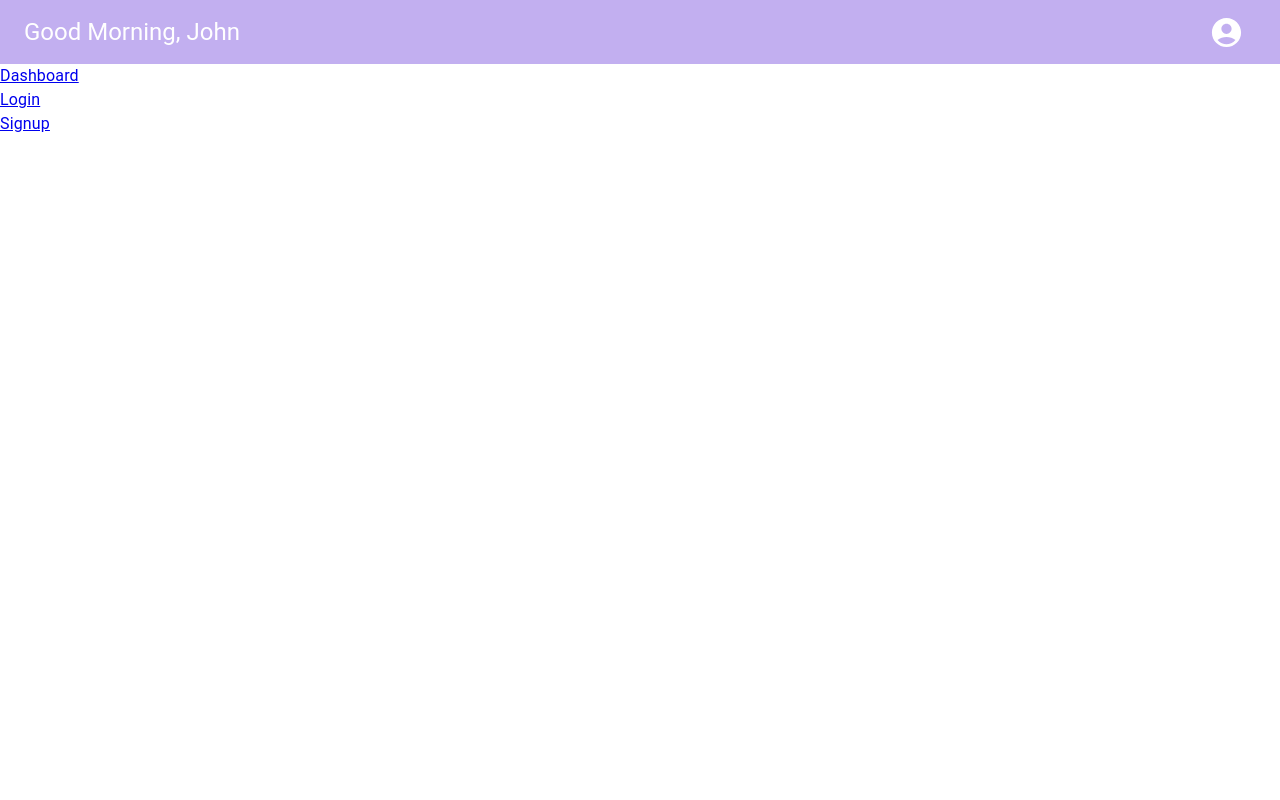
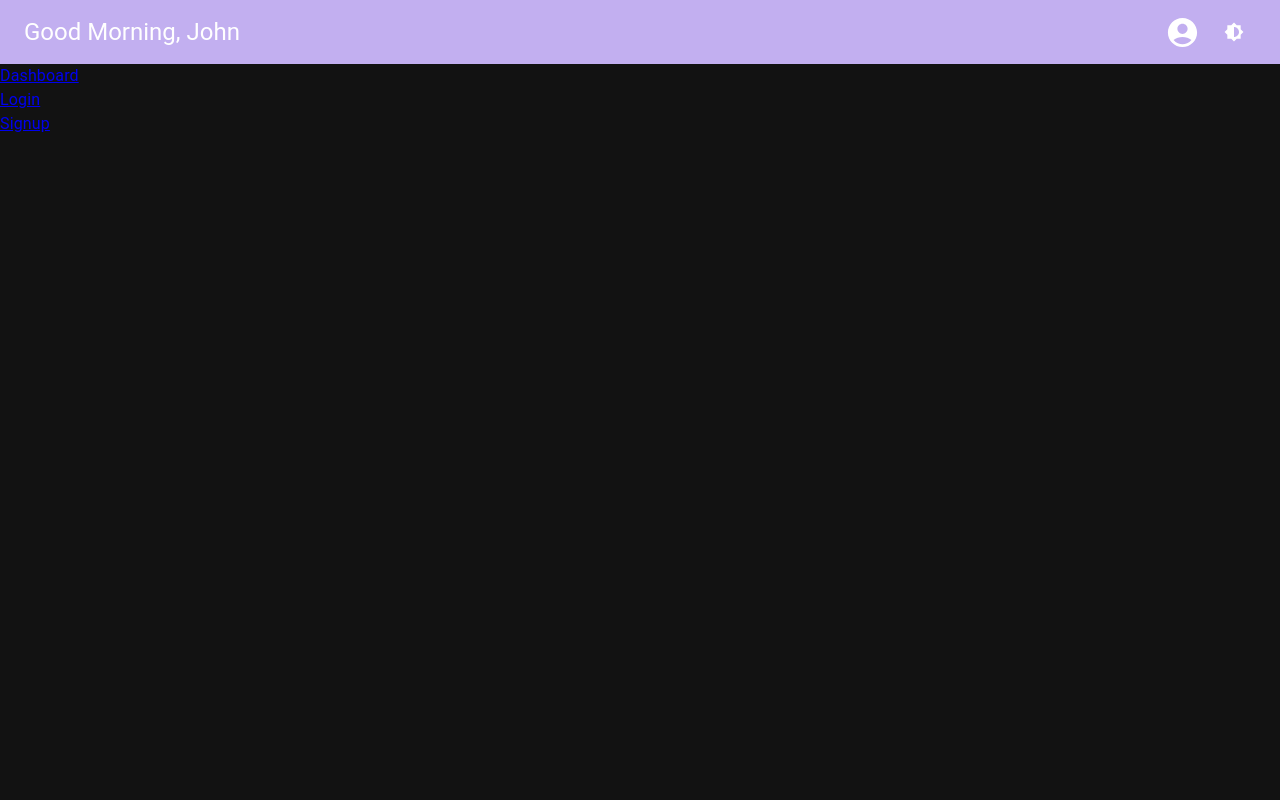
Before and after one commit to CareCrate/PantryPilot, a Next.js app in the folder carecrate/: page / in a window 1280 px wide. Shown: the top 800 px of the page. Built offline with nearby package versions, Linux system fonts and the light colour scheme.

Commit message:
Implement Darkmode (wip)

```diff
--- a/carecrate/src/components/navbar.tsx
+++ b/carecrate/src/components/navbar.tsx
@@ -1,5 +1,7 @@
-import { AppBar, Box, Toolbar, Typography, IconButton, Menu, MenuItem } from "@mui/material";
+import { useTheme } from '@mui/material/styles';
+import { AppBar, Box, Toolbar, Typography, IconButton, Menu, MenuItem, FormControlLabel, Stack, Switch } from "@mui/material";
 import AccountCircle from '@mui/icons-material/AccountCircle';
+import Brightness6Icon from '@mui/icons-material/Brightness6';
 import { ChangeEvent, useState } from "react";
 
 export default function Navbar() {
@@ -15,14 +17,28 @@ export default function Navbar() {
         setAnchorEl(event?.currentTarget);
     };
 
+    const theme = useTheme();
+    const [mode, setMode] = useState<'light' | 'dark'>('light');
+    const toggleMode = () => {
+        const selectedMode = mode === 'light' ? 'dark' : 'light';
+        setMode(selectedMode);
+        localStorage.setItem('mode', selectedMode);
+        theme.palette.mode = selectedMode;
+    };
+
     return (
         <AppBar position='static' elevation={0} sx={{ background: '#C2AFF0' }}>
             <Toolbar>
                 <Typography variant='h5' component='div' sx={{ flexGrow: 1, color: '#FFF' }}>Good Morning, {ACCOUNT_NAME}</Typography>
                 <Box component='div'>
-                    <IconButton size='large' disableRipple disableFocusRipple disableTouchRipple onClick={handleMenu}>
-                        <AccountCircle fontSize='large' sx={{ color: '#FFF' }}/>
-                    </IconButton>
+                    <Stack direction='row' sx={{ alignItems: 'center' }}>
+                        <IconButton size='large' disableRipple disableFocusRipple disableTouchRipple onClick={handleMenu}>
+                            <AccountCircle fontSize='large' sx={{ color: '#FFF' }}/>
+                        </IconButton>
+                        <IconButton size='large' onClick={toggleMode}>
+                            <Brightness6Icon fontSize='small' />
+                        </IconButton>
+                    </Stack>
                     <Menu id='profile_menu' anchorEl={anchorEl} anchorOrigin={{ vertical: 'top', horizontal: 'right' }} keepMounted transformOrigin={{ vertical: 'top', horizontal: 'right' }} open={Boolean(anchorEl)} onClose={handleClose} sx={{ marginTop: '2em', marginLeft: '-1em' }}>
                         <MenuItem onClick={handleClose}>Settings</MenuItem>
                         <MenuItem onClick={handleClose}>Logout</MenuItem>
--- a/carecrate/src/pages/_app.tsx
+++ b/carecrate/src/pages/_app.tsx
@@ -4,6 +4,9 @@ import Layout from '@/components/layout'
 
 export default function App({ Component, pageProps }: AppProps) {
   const theme = createTheme({
+    palette: {
+      mode: 'dark'
+    },
     components: {
       MuiButton: {
         variants: [
```
